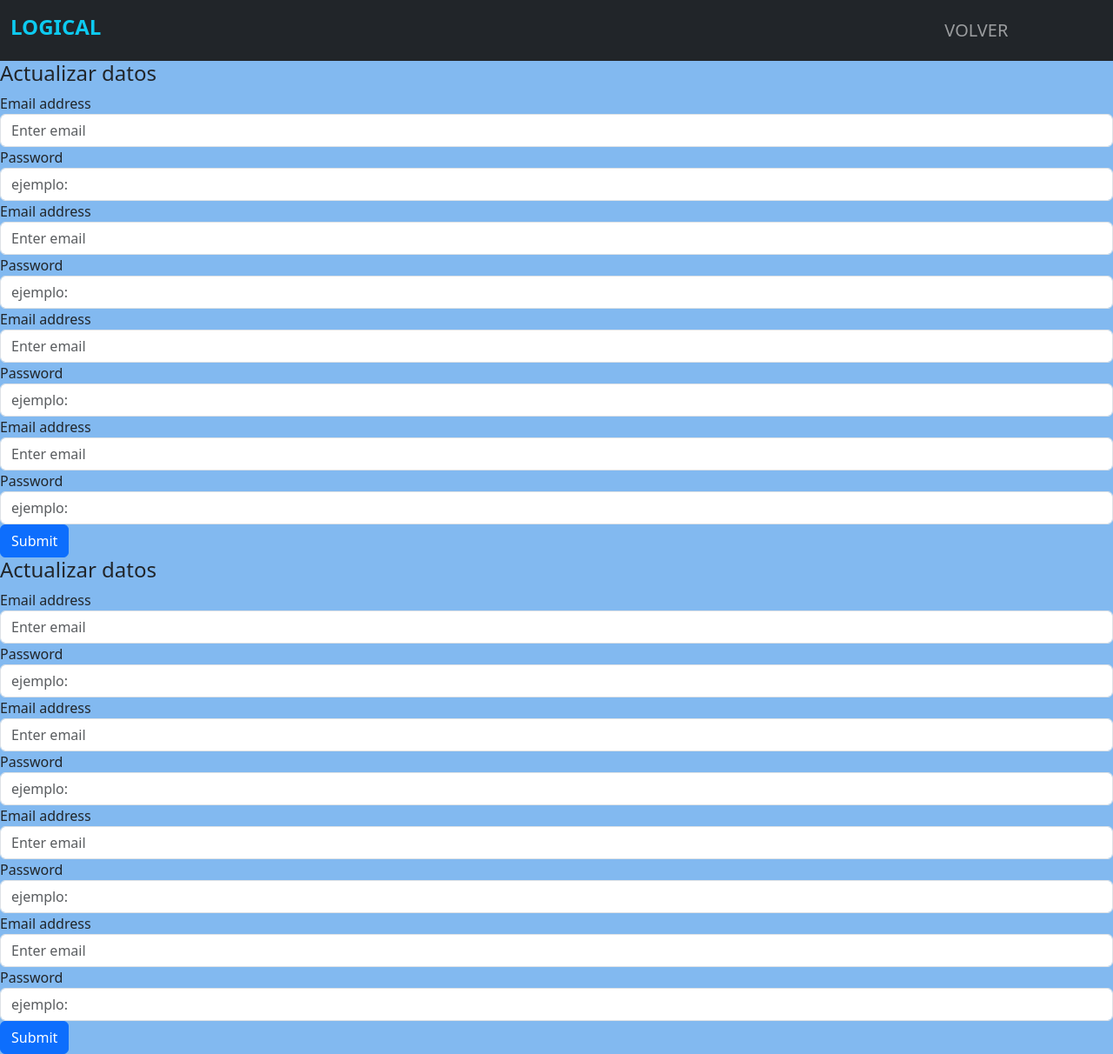
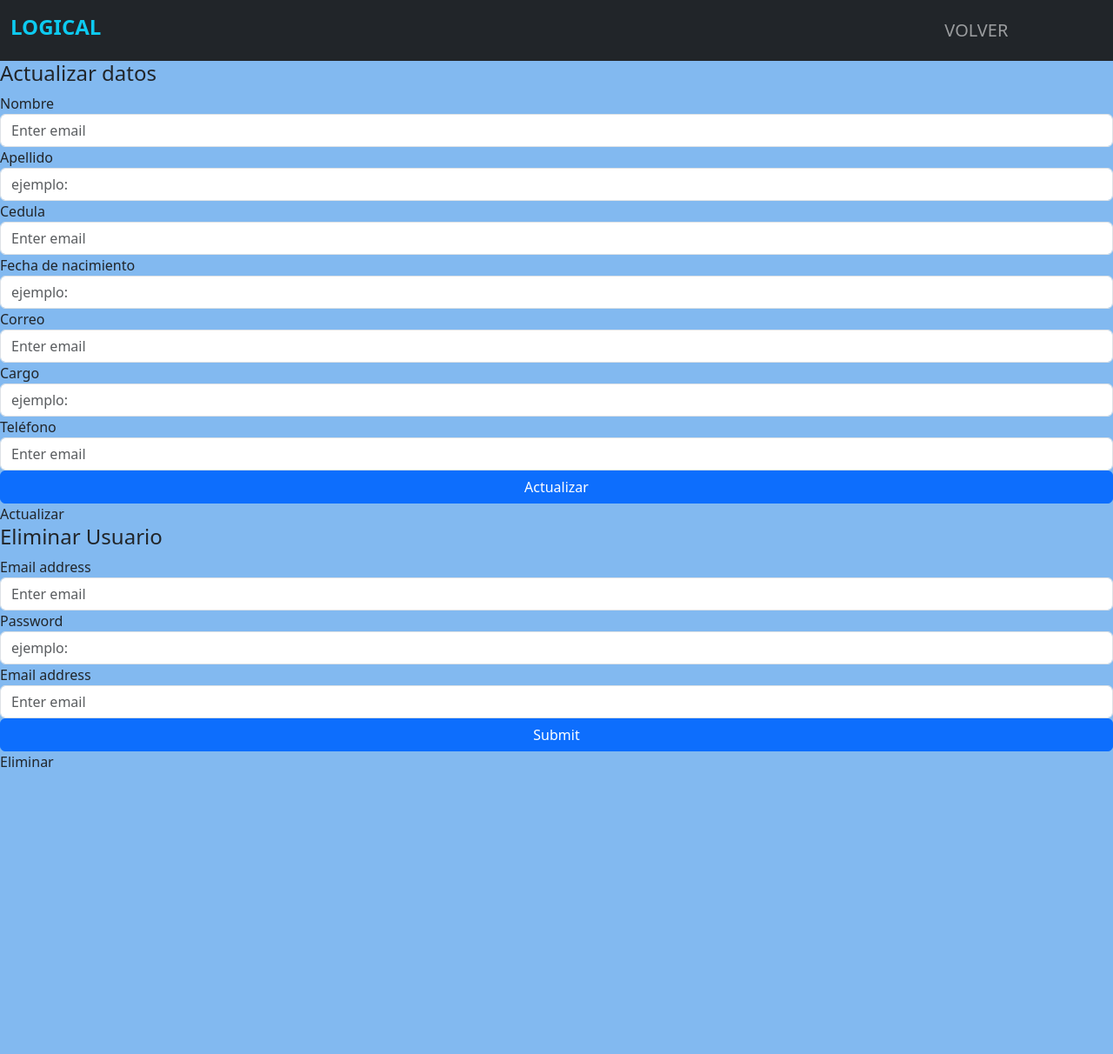
Before and after one commit to Brayan-has/Logical, a PHP site: page /Proyecto/vista/registro/actualizar in a window 1280 px wide. Shown: the whole page at 87% size. After the commit the page ends 882 px from the top, so only its background shows below. Run offline with PHP 8.4, Linux system fonts and the light colour scheme.

Commit message:
fix: Tarea bug arreglada

```diff
--- /dev/null
+++ b/controlador/administrador/actualizar.controlador.php
@@ -0,0 +1,47 @@
+<?php
+
+include("../../modelo/conexion_bd.php");
+
+
+if (!empty($_POST["enviar"])){
+
+    if (!empty($_POST['nombre-usuario']) or !empty($_POST['apellido-usuario']) or !empty($_POST['cedula-usuario']) or !empty($_POST['fecha-nacimiento']) or !empty($_POST['correo-usuario']) or !empty($_POST['cargo-usuario']) or !empty($_POST['telefono-usuario'])) {
+
+        $nombreUsuario = $_POST['nombre-usuario'];
+        $apellidoUsuario = $_POST['apellido-usuario'];
+        $usuarioUsuario = $_POST['cedula-usuario'];
+        $fechaUsuario = $_POST['fecha-nacimiento'];
+        $correoUsuario = $_POST['correo-usuario'];
+        $cargoUsuario = $_POST['cargo-usuario'];
+        $telefonoUsuario = $_POST['telefono-usuario'];
+
+        $sql = $conexion->query("UPDATE SET nombre='$nombreUsuario', apellido='$apellidoUsuario', cedula='$cedulaUsuario','$fechaUsuario','$correoUsuario','$telefonoUsuario' WHERE id_empleado = $id" );
+
+        // if ($sql->fetch_object()->) {
+        //     # code...
+        // } else {
+        //     # code...
+        // }
+
+
+    }else{
+
+        ?>
+
+        <script>
+            Swal.fire({
+                icon: 'error',
+                title: '',
+                text: 'LOS CAMPOS NO PUEDEN ESTAR VACIOS',
+                footer: ''
+            })
+        </script>
+
+
+        <?php
+
+
+    }
+
+}
+?>
--- a/controlador/administrador/admin.controlador.php
+++ b/controlador/administrador/admin.controlador.php
@@ -40,8 +40,6 @@ if ($num_rows > 0) {
         $html .= '<td>'.$row['cedula'].'</td>';
         $html .= '<td>'.$row['correo'].'</td>';
         $html .= '<td>'.$row['cargo'].'</td>';
-        // $html .= '<td><a href="">Editar</a></td>';
-        // $html .= '<td><a href="../../vista/inicio">Eliminar</a></td>';
         $html .= '</tr>';
     }
 } else {
--- a/vista/registro/actualizar.php
+++ b/vista/registro/actualizar.php
@@ -69,50 +69,51 @@
 
     <h4>Actualizar datos</h4>
 
+    <?php include_once "../../controlador/administrador/actualizar.controlador.php";?>
 
-    <form>
+    <form action="" method="POST">
         <div class="form-group">
-            <label for="exampleInputEmail1">Email address</label>
-            <input type="text" class="form-control" id="exampleInputEmail1" aria-describedby="emailHelp"
-                placeholder="Enter email">
+            <label for="exampleInputEmail1">Nombre</label>
+            <input type="text" class="form-control" id="exampleInputEmail1" name="nombre-usuario" aria-describedby="emailHelp"
+                placeholder="Enter email" value="">
         </div>
         <div class="form-group">
-            <label for="exampleInputPassword1">Password</label>
-            <input type="text" class="form-control" id="exampleInputPassword1" placeholder="ejemplo:">
+            <label for="exampleInputPassword1">Apellido</label>
+            <input type="text" class="form-control" id="exampleInputPassword1" name="apellido-usuario" placeholder="ejemplo:" value="">
         </div>
         <div class="form-group">
-            <label for="exampleInputEmail1">Email address</label>
-            <input type="text" class="form-control" id="exampleInputEmail1" aria-describedby="emailHelp"
-                placeholder="Enter email">
+            <label for="exampleInputEmail1">Cedula</label>
+            <input type="text" class="form-control" id="exampleInputEmail1" name="cedula-usuario" aria-describedby="emailHelp"
+                placeholder="Enter email" value="">
         </div>
         <div class="form-group">
-            <label for="exampleInputPassword1">Password</label>
-            <input type="text" class="form-control" id="exampleInputPassword1" placeholder="ejemplo:">
+            <label for="exampleInputPassword1">Fecha de nacimiento</label>
+            <input type="text" class="form-control" id="exampleInputPassword1" name="fecha-nacimiento" placeholder="ejemplo:" value="">
         </div>
         <div class="form-group">
-            <label for="exampleInputEmail1">Email address</label>
-            <input type="text" class="form-control" id="exampleInputEmail1" aria-describedby="emailHelp"
-                placeholder="Enter email">
+            <label for="exampleInputEmail1">Correo</label>
+            <input type="text" class="form-control" id="exampleInputEmail1"  name="correo-usuario" aria-describedby="emailHelp"
+                placeholder="Enter email" value="">
         </div>
         <div class="form-group">
-            <label for="exampleInputPassword1">Password</label>
-            <input type="text" class="form-control" id="exampleInputPassword1" placeholder="ejemplo:">
+            <label for="exampleInputPassword1">Cargo</label>
+            <input type="text" class="form-control" id="exampleInputPassword1" name="cargo-usuario" placeholder="ejemplo:" value="">
         </div>
         <div class="form-group">
-            <label for="exampleInputEmail1">Email address</label>
-            <input type="text" class="form-control" id="exampleInputEmail1" aria-describedby="emailHelp"
-                placeholder="Enter email">
+            <label for="exampleInputEmail1">Teléfono</label>
+            <input type="text" class="form-control" id="exampleInputEmail1" name="telefono-usuario" aria-describedby="emailHelp"
+                placeholder="Enter email" value="" >
         </div>
-        <div class="form-group">
-            <label for="exampleInputPassword1">Password</label>
-            <input type="text" class="form-control" id="exampleInputPassword1" placeholder="ejemplo:">
-        </div>
-        <button type="submit" class="btn btn-primary">Submit</button>
+
+        <input type="submit" class="btn btn-primary" name="enviar" value="Actualizar">Actualizar</input>
+
     </form>
+
+
     <div class="formularioUno">
     </div>
 
-    <h4>Actualizar datos</h4>
+    <h4>Eliminar Usuario</h4>
 
 
     <div class="formulario1">
@@ -131,29 +132,8 @@
                 <input type="text" class="form-control" id="exampleInputEmail1" aria-describedby="emailHelp"
                     placeholder="Enter email">
             </div>
-            <div class="form-group">
-                <label for="exampleInputPassword1">Password</label>
-                <input type="text" class="form-control" id="exampleInputPassword1" placeholder="ejemplo:">
-            </div>
-            <div class="form-group">
-                <label for="exampleInputEmail1">Email address</label>
-                <input type="text" class="form-control" id="exampleInputEmail1" aria-describedby="emailHelp"
-                    placeholder="Enter email">
-            </div>
-            <div class="form-group">
-                <label for="exampleInputPassword1">Password</label>
-                <input type="text" class="form-control" id="exampleInputPassword1" placeholder="ejemplo:">
-            </div>
-            <div class="form-group">
-                <label for="exampleInputEmail1">Email address</label>
-                <input type="text" class="form-control" id="exampleInputEmail1" aria-describedby="emailHelp"
-                    placeholder="Enter email">
-            </div>
-            <div class="form-group">
-                <label for="exampleInputPassword1">Password</label>
-                <input type="text" class="form-control" id="exampleInputPassword1" placeholder="ejemplo:">
-            </div>
-            <button type="submit" class="btn btn-primary">Submit</button>
+
+            <input type="submit" class="btn btn-primary">Eliminar</input>
         </form>
     </div>
 
```
Also changed, not shown: vista/lista.php (+7 -5 lines), vista/css/lateral.css (line endings or trailing spaces).
